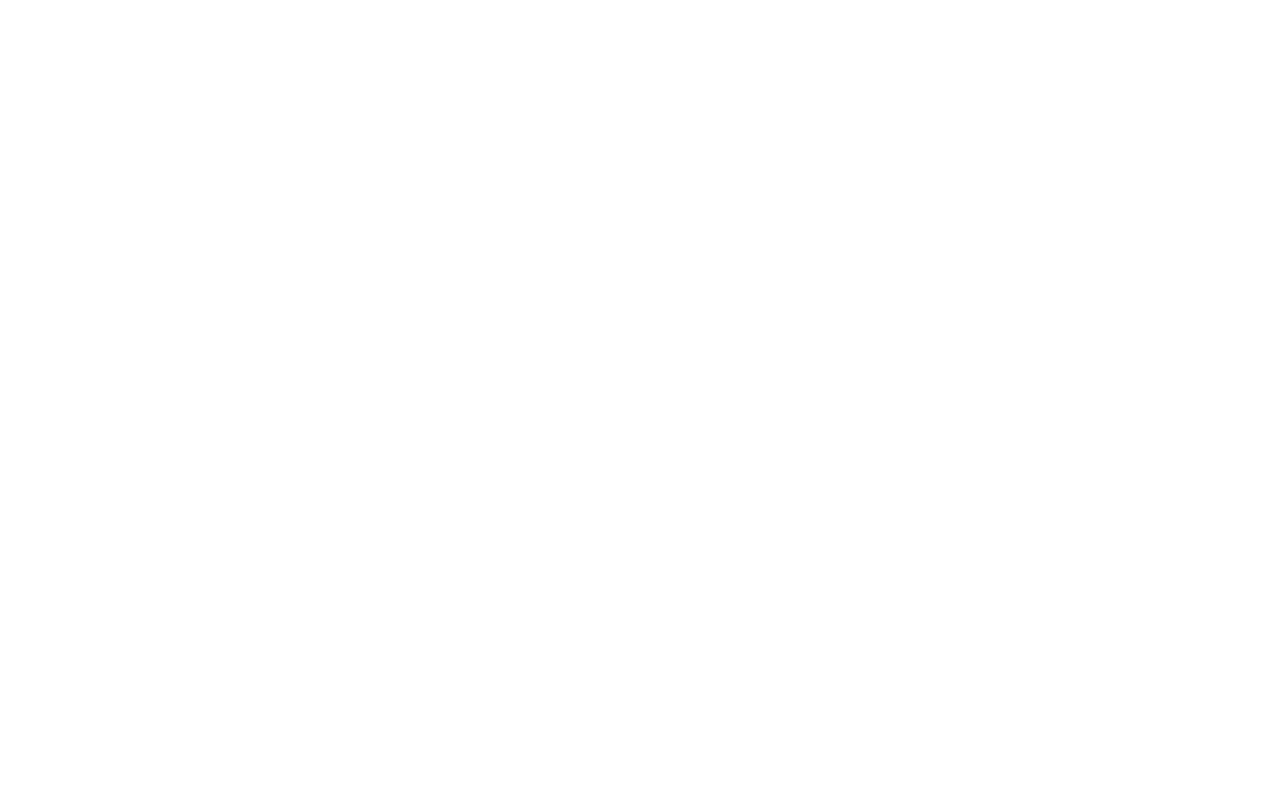
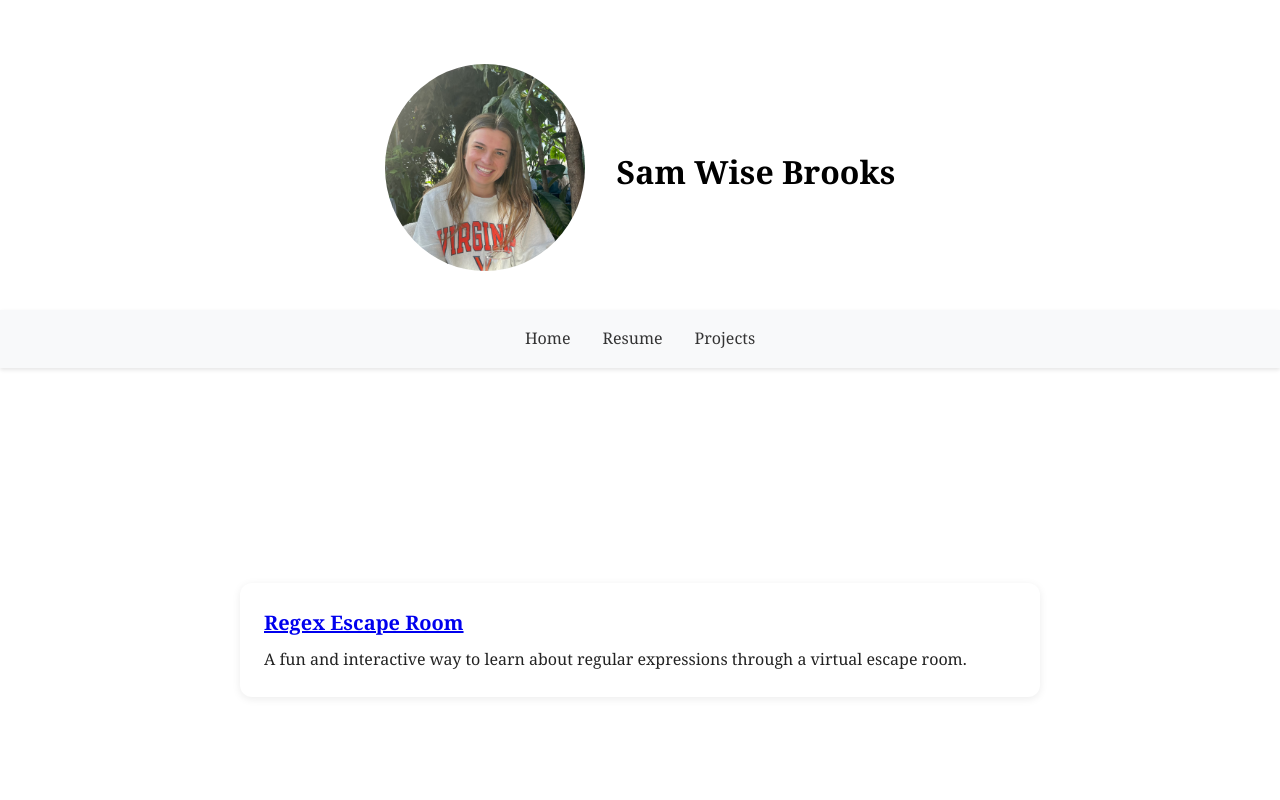
Before and after one commit to samwise3/SamWiseDev, a React (Vite) app: page /projects in a window 1280 px wide. Before the commit this address had no page. Shown: the top 800 px of the page. Built offline with nearby package versions, Linux system fonts and the light colour scheme.

Commit message:
feature: reusable card component created

```diff
--- a/src/App.jsx
+++ b/src/App.jsx
@@ -1,20 +1,14 @@
 import { Routes, Route } from 'react-router-dom';
-import Home from './pages/Home';
-import AboutMe from './pages/AboutMe';
-import Resume from './pages/Resume';
-import Articles from './pages/Articles';
-import Navigation from './components/ui/Navigation';
-import Footer from './components/ui/Footer';
 import './styles/styles.css';
+import { routes } from './routes';
 
 function App() {
   return (
-      <Routes>
-        <Route path="/" element={<Home />} />
-        <Route path="/about" element={<AboutMe />} />
-        <Route path="/resume" element={<Resume />} />
-        <Route path="/articles" element={<Articles />} />
-      </Routes>
+    <Routes>
+      {routes.map(route => (
+        <Route key={route.path} path={route.path} element={route.element} />
+      ))}
+    </Routes>
   );
 }
 
--- /dev/null
+++ b/src/components/common/Card.tsx
@@ -0,0 +1,27 @@
+import React from 'react';
+
+interface CardProps {
+    title: string;
+    description?: string;
+    src: string;
+    imgsrc?: string;
+    alt?: string;
+}
+
+function Card({ title, description, imgsrc, alt, src }: CardProps): React.ReactElement {
+    return (
+        <div className="custom-card">
+            {imgsrc && (
+            <img className="custom-card-img" src={imgsrc} alt={alt || title} />
+            )}
+            <div className="custom-card-content">
+            <h3 className="custom-card-title">
+                <a href={src} target="_blank" rel="noopener noreferrer">{title}</a>
+            </h3>
+            {description && <p className="custom-card-desc">{description}</p>}
+            </div>
+        </div>
+    );
+}
+
+export default Card;
--- a/src/components/ui/Navigation.jsx
+++ b/src/components/ui/Navigation.jsx
@@ -1,14 +1,16 @@
 import { Link } from 'react-router-dom';
 import '../../styles/styles.css';
+import { routes } from '../../routes';
 
 function Navigation() {
   return (
     <nav className="navbar">
       <ul>
-        <li><Link to="/">Home</Link></li>
-        {/*<li><Link to="/about">About Me</Link></li>*/}
-        <li><Link to="/resume">Resume</Link></li>
-        {/*<li><Link to="/articles">Articles</Link></li>*/}
+        {routes.map(route => (
+          <li key={route.path}>
+            <Link to={route.path}>{route.name}</Link>
+          </li>
+        ))}
       </ul>
     </nav>
   );
--- a/src/pages/Home.jsx
+++ b/src/pages/Home.jsx
@@ -13,20 +13,18 @@
 
       <main>
         <div className="center">
-          <p>
-          Hi! I'm Sam, a rising fourth-year student at the University of Virginia pursuing a double major in Computer Science and Economics.
+          <p>Hi! I'm Sam, a rising fourth-year student at the University of Virginia pursuing a double major in Computer Science and Economics.
           This interdisciplinary background has given me a unique perspective on how technology can drive meaningful change. I'm
           particularly interested in sustainability and renewable energy, having studied sustainable development through UVA's Odyssey
-          Through the Anthropocene program and analyzed renewable energy companies like NextEra Energy.
-
-          Outside of academics, I enjoy soccer, skiing, and spending time outdoors. These interests have naturally reinforced my commitment
+          Through the Anthropocene program and analyzed renewable energy companies like NextEra Energy.</p>
+          <br/>
+          <p>Outside of academics, I enjoy soccer, skiing, and spending time outdoors. These interests have naturally reinforced my commitment
           to environmental preservation and sustainable technology. As I work toward my graduation in May 2026, I'm focused on developing my
-          software engineering skills while exploring ways to contribute to renewable energy advancement.
-
-          Through my involvement with the Google Developers Club and work as a Project Consultant at Enactus, I continue to build both my
+          software engineering skills while exploring ways to contribute to renewable energy advancement.</p>
+          <br/>
+          <p>Through my involvement with the Google Developers Club and work as a Project Consultant at Enactus, I continue to build both my
           technical expertise and practical experience in implementing sustainable solutions and collaborating on diverse teams. My time as a member
-          and mentor in Women in Computer Science has also provided impactful opportunities for growth and connection within the field.
-          </p>
+          and mentor in Women in Computer Science has also provided impactful opportunities for growth and connection within the field.</p>
           <br />
           <ul id="projects">
             <strong>Projects:</strong>
--- /dev/null
+++ b/src/pages/Projects.tsx
@@ -0,0 +1,44 @@
+import Header from "../components/ui/Header";
+import Navigation from "../components/ui/Navigation";
+import Footer from "../components/ui/Footer";
+import Card from "../components/common/Card";
+import '../styles/styles.css';
+
+
+const projects = [
+    {
+        title: 'Regex Escape Room',
+        description: 'A fun and interactive way to learn about regular expressions through a virtual escape room.',
+        src: 'https://digitalforensicsregex.netlify.app/\#',
+        imgsrc:'',
+        alt: 'Regex Escape Room'
+
+    }
+]
+function Projects() {
+
+    return (
+        <>
+        <header>
+            <Header/>
+            <Navigation />
+        </header>
+        <div className="cards-list">
+            {projects.map((project, index) => (
+                <Card
+                    key={index}
+                    title={project.title}
+                    description={project.description}
+                    src={project.src}
+                    imgsrc={project.imgsrc}
+                    alt={project.alt}
+                />
+            ))}
+        </div>
+
+        <Footer/>
+        </>
+    )
+}
+
+export default Projects;
--- /dev/null
+++ b/src/routes.ts
@@ -0,0 +1,15 @@
+import Home from './pages/Home';
+import Resume from './pages/Resume';
+import Projects from './pages/Projects';
+// import AboutMe from './pages/AboutMe';
+// import Articles from './pages/Articles';
+
+import React from 'react';
+
+export const routes = [
+  { path: '/', name: 'Home', element: React.createElement(Home) },
+  // { path: '/about', name: 'About Me', element: React.createElement(AboutMe) },
+  { path: '/resume', name: 'Resume', element: React.createElement(Resume) },
+  // { path: '/articles', name: 'Articles', element: React.createElement(Articles) },
+  { path: '/projects', name: 'Projects', element: React.createElement(Projects) },
+];
--- a/src/styles/styles.css
+++ b/src/styles/styles.css
@@ -248,3 +248,77 @@
   margin-top: 0.5rem;
   font-size: 0.9rem;
 }
+
+/* Custom Cards */
+.custom-card {
+  display: flex;
+  align-items: flex-start;
+  background: #fff;
+  color: #000;
+  border-radius: 12px;
+  box-shadow: 0 2px 8px rgba(0,0,0,0.08);
+  margin: 2rem 0;
+  padding: 1.5rem;
+  transition: transform 0.2s, box-shadow 0.2s;
+  max-width: 800px;
+  width: 100%;
+}
+
+.custom-card:hover {
+  transform: scale(1.025);
+  box-shadow: 0 4px 16px rgba(0,0,0,0.13);
+}
+
+.custom-card-img {
+  width: 100px;
+  height: 100px;
+  object-fit: cover;
+  border-radius: 8px;
+  margin-right: 1.5rem;
+  flex-shrink: 0;
+  background: #f4f4f4;
+}
+
+.custom-card-content {
+  flex: 1;
+  display: flex;
+  flex-direction: column;
+}
+
+.custom-card-title {
+  margin-bottom: 0.5rem;
+  font-size: 1.25rem;
+  font-weight: bold;
+}
+
+.custom-card-desc {
+  font-size: 1rem;
+  color: #222;
+}
+
+/* Stack cards vertically */
+.cards-list {
+  display: flex;
+  flex-direction: column;
+  align-items: center;
+  justify-content: flex-start;
+  min-height: 60vh;
+  width: 100vw;
+  padding: 2rem 0;
+}
+.cards-list {
+  align-items: center;
+  justify-content: center;
+}
+
+/* Responsive for small screens */
+@media (max-width: 600px) {
+  .custom-card {
+    flex-direction: column;
+    align-items: center;
+    text-align: center;
+  }
+  .custom-card-img {
+    margin: 0 0 1rem 0;
+  }
+}
```
